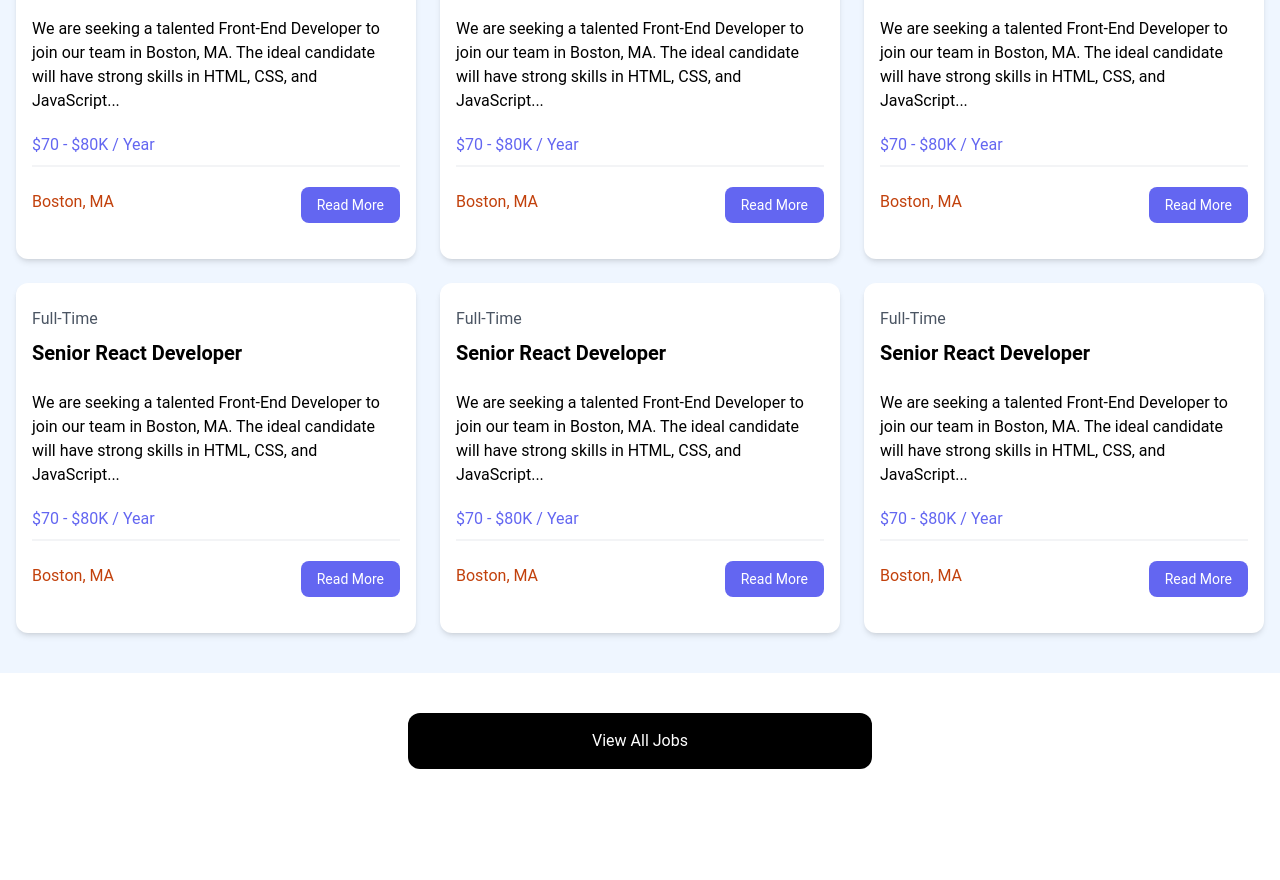
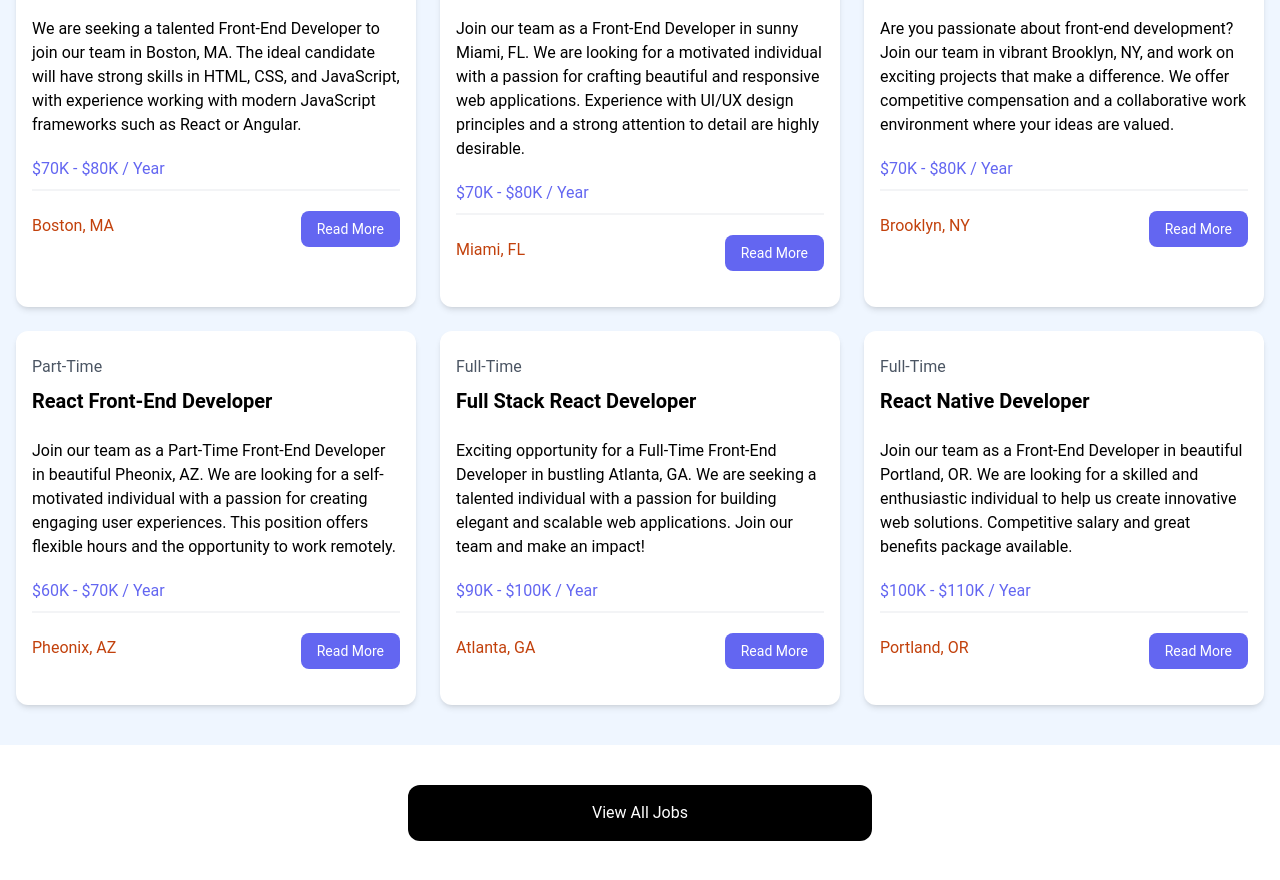
Before and after one commit to asilov/react-jobs, a React (Vite) app: page / in a window 1280 px wide. Shown: the part 800-1680 px from the top of the page. Before the commit the page ends 1609 px from the top, so only its background shows below. Built offline with nearby package versions, Linux system fonts and the light colour scheme.

Commit message:
Render info from json file to the dom

```diff
--- a/src/components/JobListings.jsx
+++ b/src/components/JobListings.jsx
@@ -10,27 +10,25 @@
 				</h2>
 				<div className='grid grid-cols-1 md:grid-cols-3 gap-6'>
 					{jobs.map((job) => (
-						<div className='bg-white rounded-xl shadow-md relative'>
+						<div className='bg-white rounded-xl shadow-md relative' key={job.id}>
 							<div className='p-4'>
 								<div className='mb-6'>
-									<div className='text-gray-600 my-2'>Full-Time</div>
-									<h3 className='text-xl font-bold'>Senior React Developer</h3>
+									<div className='text-gray-600 my-2'>{job.type}</div>
+									<h3 className='text-xl font-bold'>{job.title}</h3>
 								</div>
 
 								<div className='mb-5'>
-									We are seeking a talented Front-End Developer to join our team
-									in Boston, MA. The ideal candidate will have strong skills in
-									HTML, CSS, and JavaScript...
+									{job.description}
 								</div>
 
-								<h3 className='text-indigo-500 mb-2'>$70 - $80K / Year</h3>
+								<h3 className='text-indigo-500 mb-2'>{job.salary} / Year</h3>
 
 								<div className='border border-gray-100 mb-5'></div>
 
 								<div className='flex flex-col lg:flex-row justify-between mb-4'>
 									<div className='text-orange-700 mb-3'>
 										<i className='fa-solid fa-location-dot text-lg'></i>
-										Boston, MA
+										{job.location}
 									</div>
 									<a
 										href='job.html'
```
